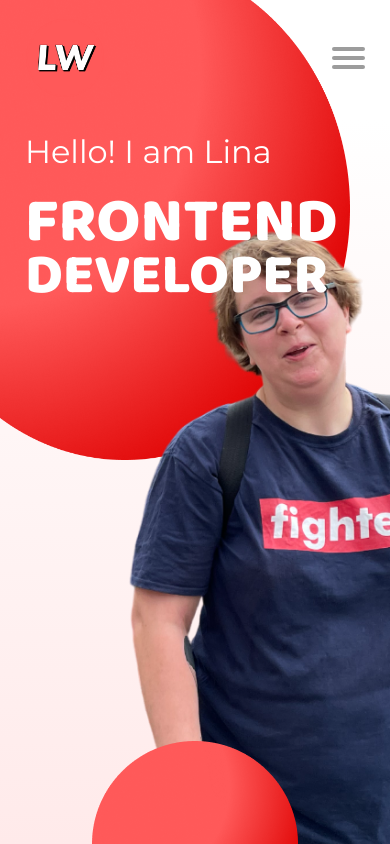
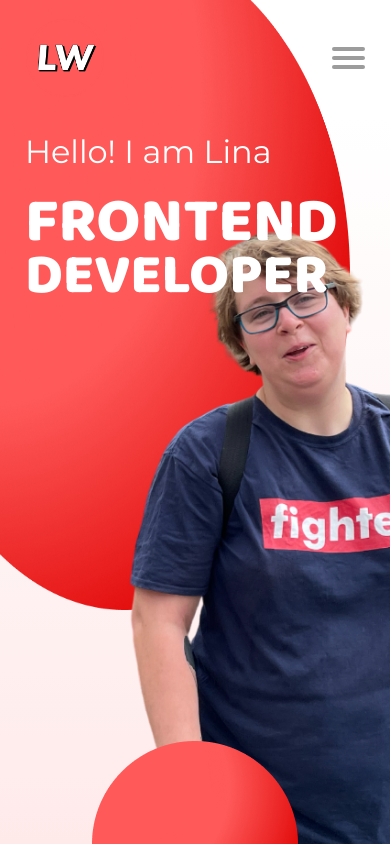
Before and after one commit to LinaWionsek/portfolio, an Angular app: page / in a window 390 px wide. Shown: the top 844 px of the page. Built offline with nearby package versions, Linux system fonts and the light colour scheme.

Commit message:
ellipse size change 410px

```diff
--- a/src/app/main-content/above-the-fold/above-the-fold.component.scss
+++ b/src/app/main-content/above-the-fold/above-the-fold.component.scss
@@ -278,8 +278,8 @@ section {
 @media (max-width: 610px) {
   .img-container {
     .ellipse1 {
-      height: 700px;
-      width: 500px;
+      // height: 700px;
+      // width: 500px;
     }
   }
 }
@@ -287,8 +287,8 @@ section {
 @media (max-width: 510px) {
   .img-container {
     .ellipse1 {
-      height: 600px;
-      width: 400px;
+      // height: 600px;
+      // width: 400px;
     }
   }
 }
@@ -301,10 +301,9 @@ section {
   }
   .img-container {
     .ellipse1 {
-      // height: 600px;
-      // width: 400px;
-      height: 460px;
-      width: 350px;
+
+      height: 610px;
+      width: 350px
     }
   }
 
@@ -326,7 +325,10 @@ section {
       font-size: 28px;
     }
   }
-
+  .right {
+    margin-left: 10px;
+    padding-top: 0;
+  }
   .frontend {
     font-size: 54px;
   }
--- a/src/app/shared/header/header.component.scss
+++ b/src/app/shared/header/header.component.scss
@@ -266,3 +266,14 @@ nav {
     display: none;
   }
 }
+
+@media (max-width: 350px) {
+  nav {
+    height: 120px;
+    margin: 0px 10px;
+    display: flex;
+    justify-content: space-between;
+    align-items: center;
+  }
+
+}
```
